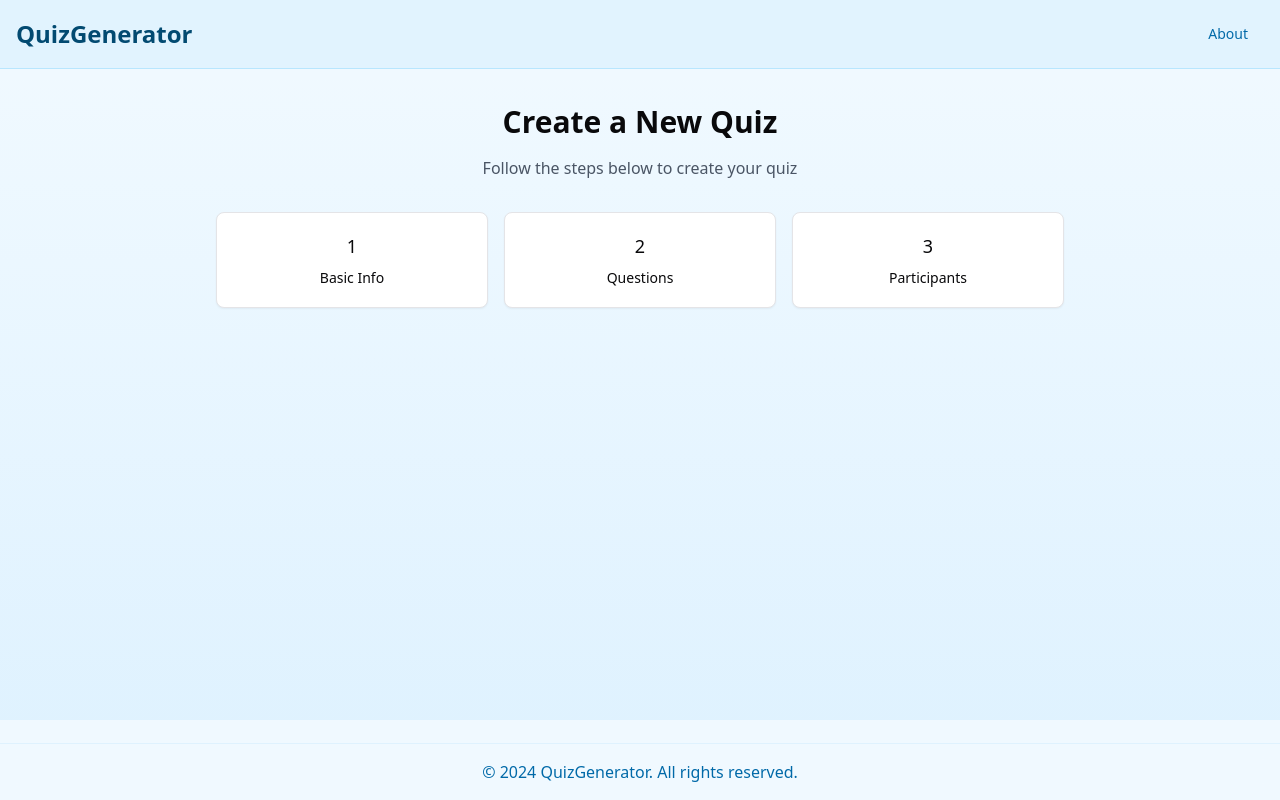
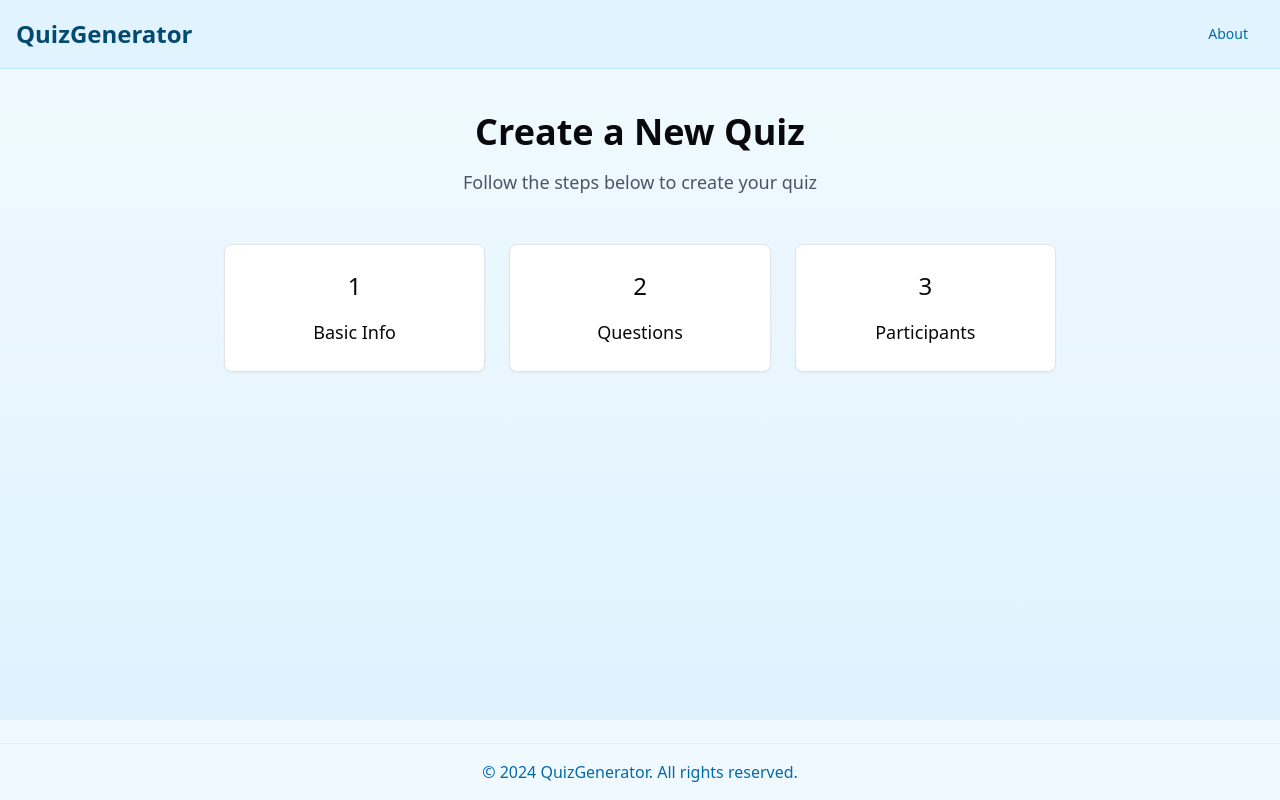
Before and after one commit to freddy24-7/QuizAppFrontend, a React (Vite) app: page /quiz in a window 1280 px wide. Built offline with nearby package versions, Linux system fonts and the light colour scheme.

Commit message:
updating YU

```diff
--- a/src/components/QuizForm.tsx
+++ b/src/components/QuizForm.tsx
@@ -206,20 +206,21 @@ const QuizForm = () => {
       onClose={() => setCurrentStep(null)}
       title="Basic Quiz Information"
     >
-      <div className="space-y-4">
-        <div>
-          <Label htmlFor="title">Quiz Title</Label>
+      <div className="space-y-6">
+        <div className="space-y-2">
+          <Label htmlFor="title" className="text-base">Quiz Title</Label>
           <Input
             id="title"
             value={quizData.title}
             onChange={handleTitleChange}
             placeholder="Enter quiz title"
             required
+            className="h-12"
           />
         </div>
 
-        <div>
-          <Label htmlFor="duration">Duration (seconds)</Label>
+        <div className="space-y-2">
+          <Label htmlFor="duration" className="text-base">Duration (seconds)</Label>
           <Input
             id="duration"
             type="number"
@@ -227,20 +228,23 @@ const QuizForm = () => {
             onChange={handleDurationChange}
             min="30"
             required
+            className="h-12"
           />
         </div>
 
-        <div className="flex justify-end space-x-2">
+        <div className="flex justify-end space-x-4 pt-4">
           <Button
             type="button"
             variant="outline"
             onClick={() => setCurrentStep(null)}
+            className="px-6"
           >
             Cancel
           </Button>
           <Button
             type="button"
             onClick={() => setCurrentStep('questions')}
+            className="px-6"
           >
             Next: Add Questions
           </Button>
@@ -256,15 +260,21 @@ const QuizForm = () => {
       title="Add Questions"
       className="max-h-[90vh] overflow-y-auto"
     >
-      <div className="space-y-6">
+      <div className="space-y-8">
+        <div className="bg-sky-50 dark:bg-sky-900/20 p-4 rounded-lg mb-6">
+          <p className="text-sky-700 dark:text-sky-300 text-sm">
+            <span className="font-semibold">Tip:</span> For each question, mark the checkbox next to the correct answer(s). You can select multiple correct answers if needed.
+          </p>
+        </div>
+
         {quizData.questions.map((question, questionIndex) => (
           <div
             key={questionIndex}
-            className="p-4 border border-sky-200 rounded-lg space-y-4"
+            className="p-6 border border-sky-200 rounded-lg space-y-6"
           >
             <div className="flex justify-between items-start">
-              <div className="flex-1">
-                <Label>Question {questionIndex + 1}</Label>
+              <div className="flex-1 space-y-2">
+                <Label className="text-base">Question {questionIndex + 1}</Label>
                 <Textarea
                   value={question.text}
                   onChange={(e) =>
@@ -272,6 +282,7 @@ const QuizForm = () => {
                   }
                   placeholder="Enter your question"
                   required
+                  className="min-h-[100px]"
                 />
               </div>
               {quizData.questions.length > 1 && (
@@ -286,12 +297,29 @@ const QuizForm = () => {
               )}
             </div>
 
-            <div className="space-y-2">
+            <div className="space-y-4">
+              <div className="flex items-center space-x-2 text-sm text-gray-600 dark:text-gray-400">
+                <svg
+                  className="w-4 h-4"
+                  fill="none"
+                  stroke="currentColor"
+                  viewBox="0 0 24 24"
+                >
+                  <path
+                    strokeLinecap="round"
+                    strokeLinejoin="round"
+                    strokeWidth={2}
+                    d="M9 12l2 2 4-4m6 2a9 9 0 11-18 0 9 9 0 0118 0z"
+                  />
+                </svg>
+                <span>Mark correct answer(s)</span>
+              </div>
               {question.options.map((option, optionIndex) => (
                 <div
                   key={optionIndex}
                   className="flex items-center space-x-4"
                 >
+                  <div className="flex items-center space-x-2">
                     <Checkbox
                       id={`correct-${questionIndex}-${optionIndex}`}
                       checked={option.correct}
@@ -300,6 +328,13 @@ const QuizForm = () => {
                       }
                       className="text-sky-600"
                     />
+                    <Label
+                      htmlFor={`correct-${questionIndex}-${optionIndex}`}
+                      className="text-sm text-gray-600 dark:text-gray-400"
+                    >
+                      Correct
+                    </Label>
+                  </div>
                   <Input
                     value={option.text}
                     onChange={(e) =>
@@ -311,6 +346,7 @@ const QuizForm = () => {
                     }
                     placeholder={`Option ${optionIndex + 1}`}
                     required
+                    className="h-12"
                   />
                   {question.options.length > 2 && (
                     <Button
@@ -329,7 +365,7 @@ const QuizForm = () => {
                 onClick={() => addOption(questionIndex)}
                 variant="outline"
                 size="sm"
-                className="mt-2"
+                className="mt-4"
               >
                 Add Option
               </Button>
@@ -337,25 +373,28 @@ const QuizForm = () => {
           </div>
         ))}
 
-        <div className="flex justify-between">
+        <div className="flex justify-between pt-4">
           <Button
             type="button"
             onClick={addQuestion}
             variant="outline"
+            className="px-6"
           >
             Add Question
           </Button>
-          <div className="space-x-2">
+          <div className="space-x-4">
             <Button
               type="button"
               variant="outline"
               onClick={() => setCurrentStep('basic')}
+              className="px-6"
             >
               Back
             </Button>
             <Button
               type="button"
               onClick={() => setCurrentStep('participants')}
+              className="px-6"
             >
               Next: Add Participants
             </Button>
@@ -371,7 +410,7 @@ const QuizForm = () => {
       onClose={() => setCurrentStep(null)}
       title="Add Participants"
     >
-      <div className="space-y-4">
+      <div className="space-y-6">
         {quizData.participants.map((participant, index) => (
           <div key={index} className="flex items-center space-x-4">
             <Input
@@ -379,6 +418,7 @@ const QuizForm = () => {
               onChange={(e) => handleParticipantChange(index, e.target.value)}
               placeholder="Enter phone number"
               required
+              className="h-12"
             />
             {quizData.participants.length > 1 && (
               <Button
@@ -392,25 +432,28 @@ const QuizForm = () => {
           </div>
         ))}
 
-        <div className="flex justify-between">
+        <div className="flex justify-between pt-4">
           <Button
             type="button"
             onClick={addParticipant}
             variant="outline"
+            className="px-6"
           >
             Add Participant
           </Button>
-          <div className="space-x-2">
+          <div className="space-x-4">
             <Button
               type="button"
               variant="outline"
               onClick={() => setCurrentStep('questions')}
+              className="px-6"
             >
               Back
             </Button>
             <Button
               type="submit"
               onClick={handleSubmit}
+              className="px-6"
             >
               Create Quiz
             </Button>
@@ -421,49 +464,49 @@ const QuizForm = () => {
   );
 
   return (
-    <div className="max-w-4xl mx-auto p-6">
-      <div className="text-center mb-8">
-        <h1 className="text-3xl font-bold mb-4">Create a New Quiz</h1>
-        <p className="text-gray-600 dark:text-gray-400">
+    <div className="max-w-4xl mx-auto p-8">
+      <div className="text-center mb-12">
+        <h1 className="text-4xl font-bold mb-4">Create a New Quiz</h1>
+        <p className="text-gray-600 dark:text-gray-400 text-lg">
           Follow the steps below to create your quiz
         </p>
       </div>
 
-      <div className="grid grid-cols-3 gap-4 mb-8">
+      <div className="grid grid-cols-3 gap-6 mb-12">
         <Button
           onClick={() => setCurrentStep('basic')}
           variant={currentStep === 'basic' ? 'default' : 'outline'}
-          className="h-24 flex flex-col items-center justify-center"
+          className="h-32 flex flex-col items-center justify-center space-y-2"
         >
-          <span className="text-lg">1</span>
-          <span>Basic Info</span>
+          <span className="text-2xl">1</span>
+          <span className="text-lg">Basic Info</span>
         </Button>
         <Button
           onClick={() => setCurrentStep('questions')}
           variant={currentStep === 'questions' ? 'default' : 'outline'}
-          className="h-24 flex flex-col items-center justify-center"
+          className="h-32 flex flex-col items-center justify-center space-y-2"
         >
-          <span className="text-lg">2</span>
-          <span>Questions</span>
+          <span className="text-2xl">2</span>
+          <span className="text-lg">Questions</span>
         </Button>
         <Button
           onClick={() => setCurrentStep('participants')}
           variant={currentStep === 'participants' ? 'default' : 'outline'}
-          className="h-24 flex flex-col items-center justify-center"
+          className="h-32 flex flex-col items-center justify-center space-y-2"
         >
-          <span className="text-lg">3</span>
-          <span>Participants</span>
+          <span className="text-2xl">3</span>
+          <span className="text-lg">Participants</span>
         </Button>
       </div>
 
       {error && (
-        <div className="bg-red-100 border border-red-400 text-red-700 px-4 py-3 rounded mb-4">
+        <div className="bg-red-100 border border-red-400 text-red-700 px-6 py-4 rounded-lg mb-6">
           {error}
         </div>
       )}
 
       {success && (
-        <div className="bg-green-100 border border-green-400 text-green-700 px-4 py-3 rounded mb-4">
+        <div className="bg-green-100 border border-green-400 text-green-700 px-6 py-4 rounded-lg mb-6">
           {success}
         </div>
       )}
--- a/src/components/ui/modal.tsx
+++ b/src/components/ui/modal.tsx
@@ -13,21 +13,21 @@ export function Modal({ isOpen, onClose, title, children, className }: ModalProp
   if (!isOpen) return null;
 
   return (
-    <div className="fixed inset-0 z-50 flex items-center justify-center">
+    <div className="fixed inset-0 z-50 flex items-center justify-center p-4">
       <div className="fixed inset-0 bg-black/50" onClick={onClose} />
       <div className={cn(
-        "relative z-50 w-full max-w-2xl bg-white rounded-lg shadow-lg p-6",
+        "relative z-50 w-full max-w-2xl bg-white rounded-lg shadow-lg p-8",
         "dark:bg-gray-800",
         className
       )}>
-        <div className="flex items-center justify-between mb-4">
-          <h2 className="text-xl font-semibold">{title}</h2>
+        <div className="flex items-center justify-between mb-6">
+          <h2 className="text-2xl font-semibold">{title}</h2>
           <button
             onClick={onClose}
             className="p-2 hover:bg-gray-100 rounded-full dark:hover:bg-gray-700"
           >
             <svg
-              className="w-5 h-5"
+              className="w-6 h-6"
               fill="none"
               stroke="currentColor"
               viewBox="0 0 24 24"
```
Lines whose indentation alone changed are shown as unchanged.
